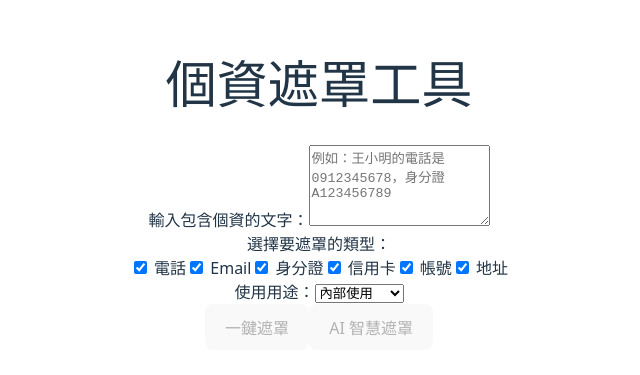
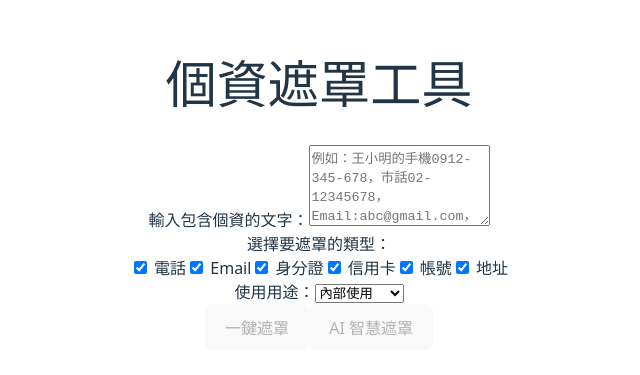
Before and after one commit to dgitc8051/ai-data-masker, a React (Vite) app in the folder my-project-frontend/: page / in a window 1280 px wide. Shown: the part 215-590 px from the top of the page, without its empty margins (321-961 px from the left). Built offline with nearby package versions, Linux system fonts and the light colour scheme.

Commit message:
更新 placeholder 包含所有遮罩類型範例

```diff
--- a/my-project-frontend/src/App.jsx
+++ b/my-project-frontend/src/App.jsx
@@ -74,7 +74,7 @@ function App() {
         <textarea
           value={inputText}                           // 綁定狀態
           onChange={(e) => setInputText(e.target.value)}  // 輸入時更新狀態
-          placeholder="例如：王小明的電話是0912345678，身分證A123456789"
+          placeholder="例如：王小明的手機0912-345-678，市話02-12345678，Email:abc@gmail.com，身分證A123456789，信用卡1234-5678-9012-3456，帳號12345678901，地址台北市中正區忠孝東路100號"
           rows={5}
         />
       </div>
```
